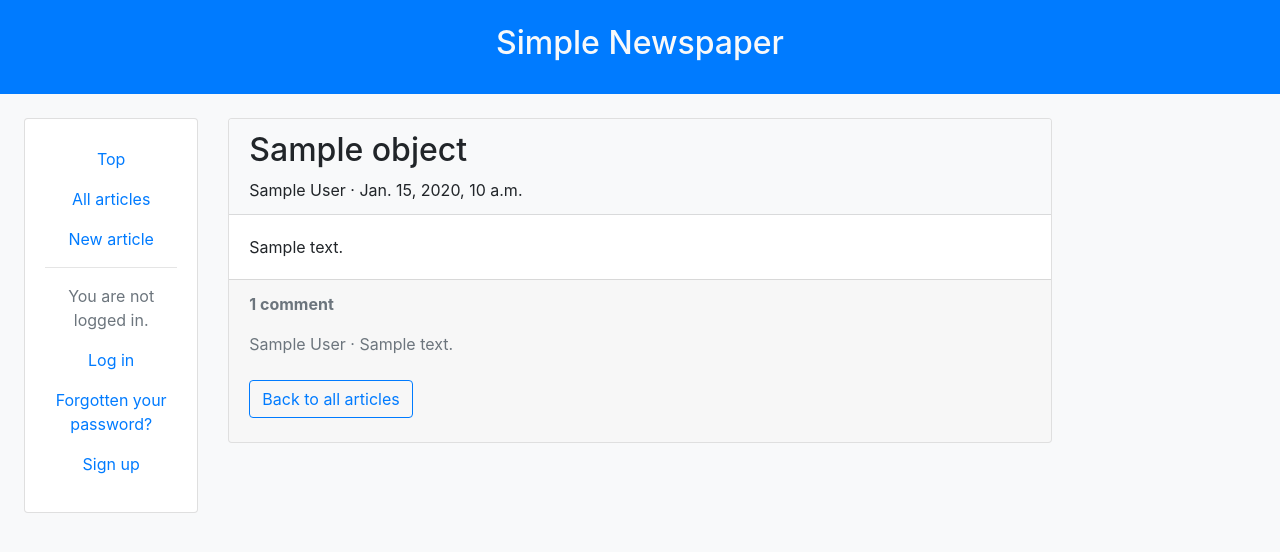
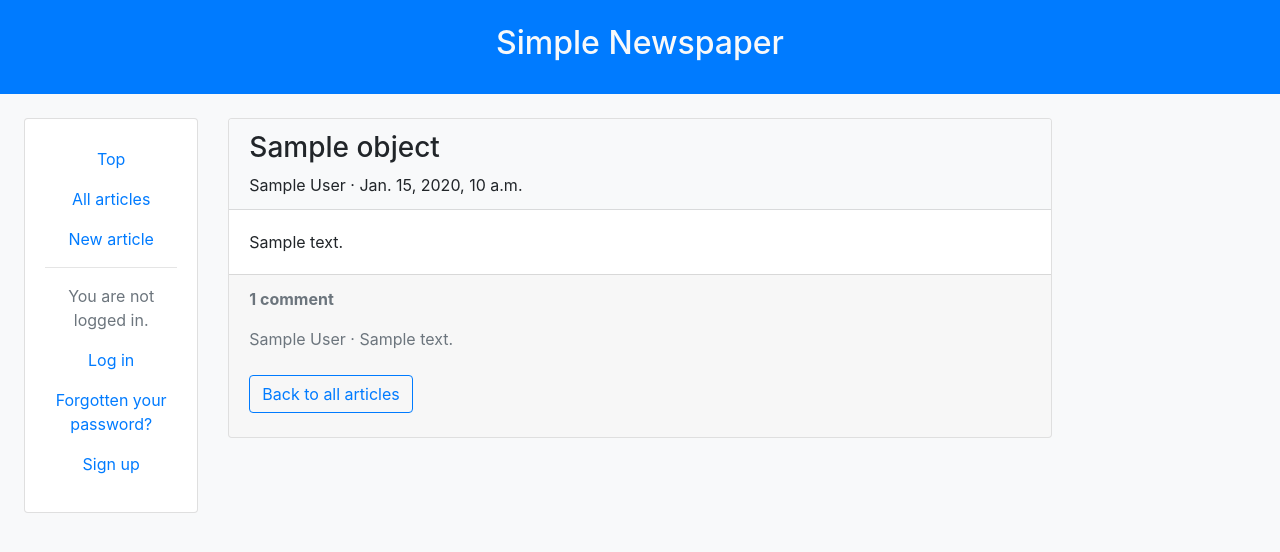
Before and after one commit to 4ka0/newspaper_project, a Django app: template templates/article_detail.html in a window 1280 px wide. Shown: the top 552 px of the page. Run offline with Django 3.2, Linux system fonts and the light colour scheme; the template is opened without the code that fills it: most values are stand-ins (such as "Sample title", 1, 10 or a date in 2020); parts of the project's set-up code (start-up, migrations or seed data) failed here and were passed over; some libraries are stand-ins or nearby versions.

Commit message:
Some more styling updates

```diff
--- a/templates/article_detail.html
+++ b/templates/article_detail.html
@@ -5,7 +5,7 @@
         <div class="article-entry">
 
             <div class="card-header bg-light" >
-                <h2>{{ object.title }}</h2>
+                <h3>{{ object.title }}</h3>
                 {{ object.author }} &middot; {{ object.date }}
             </div>
 
--- a/templates/home.html
+++ b/templates/home.html
@@ -5,11 +5,9 @@
 {% block content %}
     <div class="card">
 
-        <div class="card-header text-center">
+        <div class="card-body">
             <h3>Simple Newspaper App - Powered by Django and Styled with Bootstrap</h3>
-        </div>
-
-        <div class="card-body">
+            <br />
             <p>Built following chapters 8-15 of <a href="https://djangoforbeginners.com" target="_blank">"Django for Beginners"</a>, featuring:</p>
             <ul>
                 <li>Basic CRUD functionality for articles</li>
```
Also changed, not shown: db.sqlite3.
